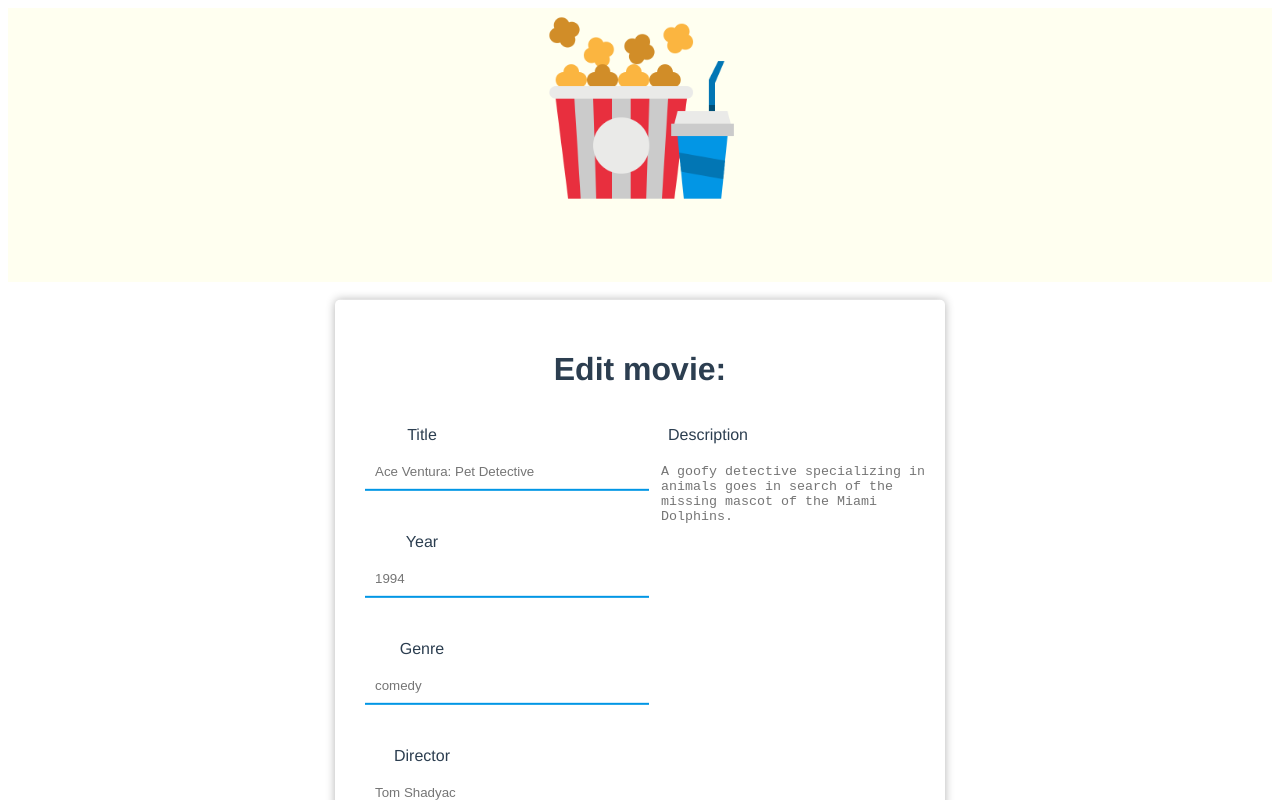
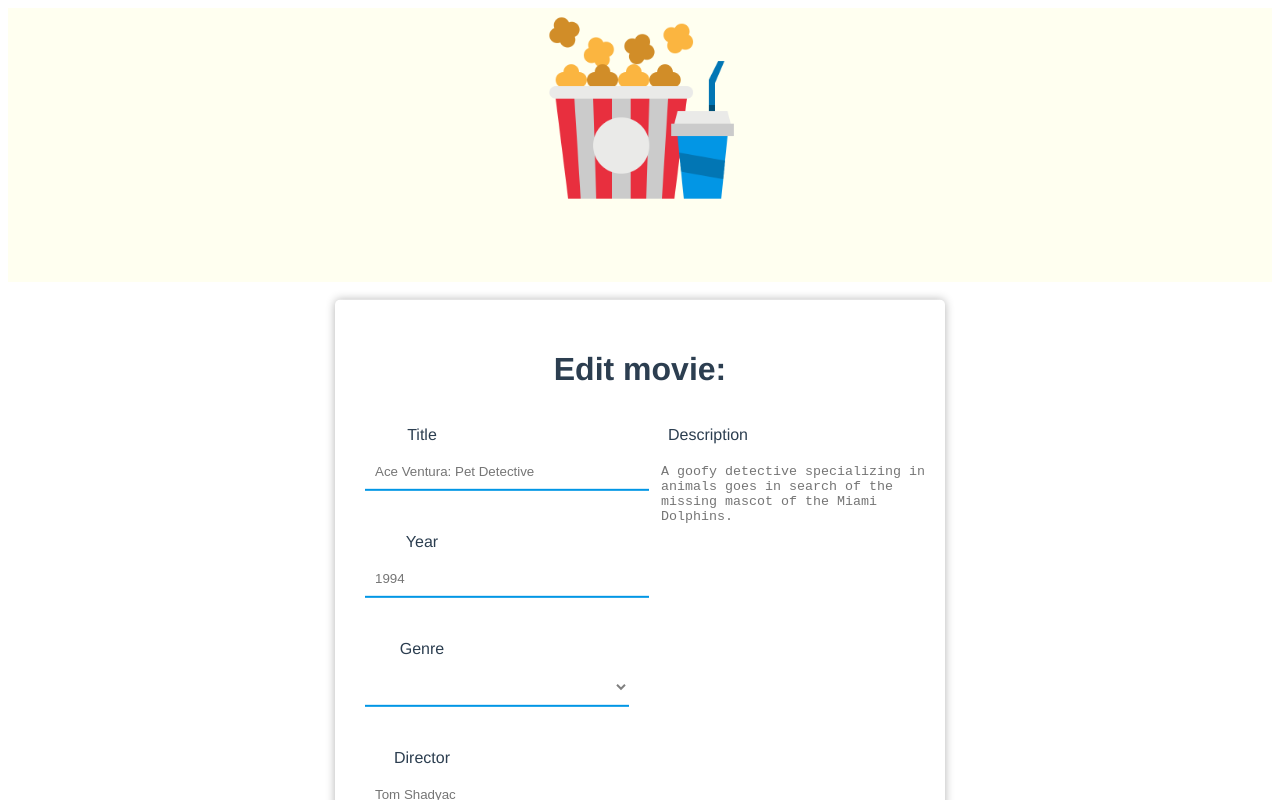
Before and after one commit to AnjaHrydziushka/movie-database-vue, a Vue app: page /movies/1/edit in a window 1280 px wide. Shown: the top 800 px of the page. Built offline with nearby package versions, Linux system fonts and the light colour scheme.

Commit message:
Created select options for genres

```diff
--- a/src/components/AddMovie.vue
+++ b/src/components/AddMovie.vue
@@ -20,7 +20,13 @@
         </p>
         <p>
           <label for="genre">Genre</label>
-          <input v-model="genre" />
+          <select v-model="genre">
+            <option>comedy</option>
+            <option>drama</option>
+            <option>animation</option>
+            <option>horror</option>
+            <option>romance</option>
+          </select>
         </p>
         <p>
           <label for="director">Director</label>
@@ -161,6 +167,16 @@ button {
   width: 100%;
 }
 
+select {
+  margin: 10px 0;
+  background: transparent;
+  border: 0px;
+  border-bottom: 2px solid #e82f3e;
+  padding: 10px;
+  color: gray;
+  width: 100%;
+}
+
 .description textarea {
   height: 459px;
 }
--- a/src/components/EditMovie.vue
+++ b/src/components/EditMovie.vue
@@ -20,7 +20,14 @@
         </p>
         <p>
           <label for="genre">Genre</label>
-          <input v-model="genre" :placeholder="movie.genre" />
+          <select v-model="genre">
+            <option default disabled>{{ movie.genre }}</option>
+            <option>comedy</option>
+            <option>drama</option>
+            <option>animation</option>
+            <option>horror</option>
+            <option>romance</option>
+          </select>
         </p>
         <p>
           <label for="director">Director</label>
@@ -166,6 +173,16 @@ button {
   width: 100%;
 }
 
+select {
+  margin: 10px 0;
+  background: transparent;
+  border: 0px;
+  border-bottom: 2px solid #0196e5;
+  padding: 10px;
+  color: gray;
+  width: 100%;
+}
+
 .description textarea {
   height: 459px;
 }
```
